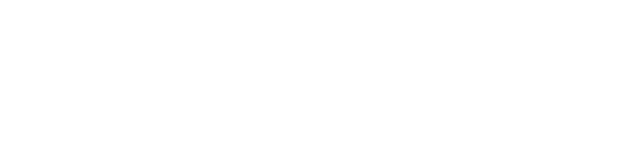
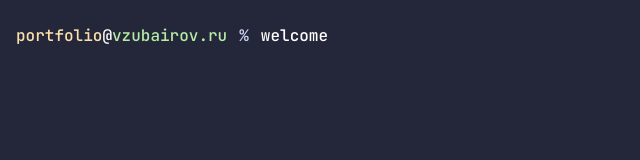
Before and after one commit to dekciwowt/dekciwowt.github.io, a plain HTML site: page index.html in a window 1280 px wide. Shown: the whole page, without its empty margins (0-640 px from the left). Drawn offline with Linux system fonts and the light colour scheme.

Commit message:
Add content

```diff
--- a/index.html
+++ b/index.html
@@ -2,9 +2,131 @@
 <html lang="en">
     <head>
         <meta charset="utf-8">
-        <title>My Awesome Site</title>
+        <title>~o~</title>
+        <link rel="preconnect" href="https://fonts.googleapis.com">
+        <link rel="preconnect" href="https://fonts.gstatic.com" crossorigin>
+        <link href="https://fonts.googleapis.com/css2?family=JetBrains+Mono:ital,wght@0,100..800;1,100..800&display=swap" rel="stylesheet">
     </head>
     <body>
+        <div class="terminal">
+            <div class="terminal-line">
+                <div class="row">
+                    <div class="column">
+                        <span class="color-yellow">portfolio</span><span>@</span><span class="color-green">vzubairov.ru</span>
+                    </div>
+                    <div class="column color-gray">
+                        %
+                    </div>
+                    <div class="column column-width-stretch">
+                        <span>welcome</span>
+                    </div>
+                </div>
+            </div>
+        </div>
+        <style>
+            :root {
+                --color-white: #FFFFFF;
+                --color-gray: #CCD4F5;
+                --color-black: #24273A;
+                --color-red: #FFA3B2;
+                --color-green: #B6EBA5;
+                --color-yellow: #FCE0AC;
+                --color-blue: #A5C7FF;
+            }
 
+            * {
+                box-sizing: border-box;
+            }
+
+            html {
+                font-size: 16px;
+            }
+
+            body {
+                display: block;
+                width: 100vw;
+                height: 100vh;
+                margin: 0;
+                padding: 0;
+                background-color: var(--color-black);
+            }
+
+            .color-white {
+                color: var(--color-white);
+            }
+
+            .color-gray {
+                color: var(--color-gray);
+            }
+
+            .color-black {
+                color: var(--color-black);
+            }
+
+            .color-red {
+                color: var(--color-red);
+            }
+
+            .color-green {
+                color: var(--color-green);
+            }
+
+            .color-yellow {
+                color: var(--color-yellow);
+            }
+
+            .color-blue {
+                color: var(--color-blue);
+            }
+
+            .row {
+                display: flex;
+                flex-flow: row nowrap;
+                gap: .75em;
+                width: 100%;
+            }
+
+            .column {
+                flex: 0 0 auto;
+            }
+
+            .column.column-width-25 {
+                flex: 0 1 25%;
+            }
+
+            .column.column-width-50 {
+                flex: 0 1 50%;
+            }
+
+            .column.column-width-stretch {
+                flex: 1 1 auto;
+            }
+
+            .terminal {
+                width: 100%;
+                height: 100%;
+                padding: 1rem;
+                position: relative;
+            }
+
+            .terminal-line {
+                width: 100%;
+                flex: 0 0 auto;
+                display: flex;
+                flex-flow: row wrap;
+                align-items: flex-start;
+                justify-content: flex-start;
+                padding-top: .5rem;
+                padding-bottom: .5rem;
+                font-family: "JetBrains Mono", monospace;
+                font-optical-sizing: auto;
+                font-style: normal;
+                font-weight: 500;
+                line-height: 1.5rem;
+                color: var(--color-white);
+            }
+        </style>
+
+        <!--prime:1d84cf8b-->
     </body>
 </html>
```
